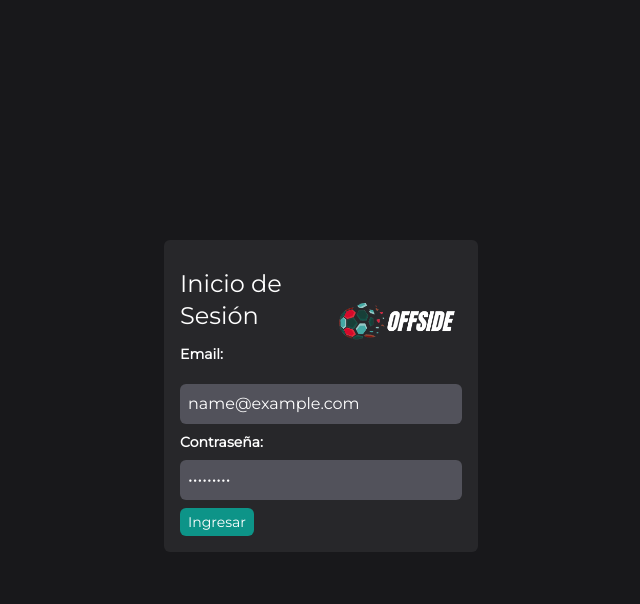
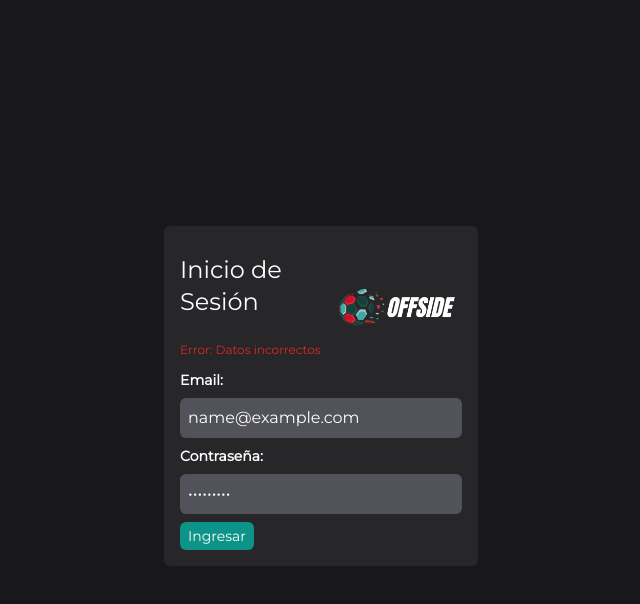
Before and after one commit to Nannajpg/IDS-admin-panel, a React (Create React App) app: page / in a window 1280 px wide. Both pictures are taken after typing "name@example.com", "Sample123" into the empty fields and a click on the button "Ingresar". Shown: the top 604 px of the page, without its empty margins (319-959 px from the left). Built offline with nearby package versions, Linux system fonts and the light colour scheme; no server answers.

Commit message:
estilizacion de error en login

```diff
--- a/src/cores/auth/Login.jsx
+++ b/src/cores/auth/Login.jsx
@@ -5,7 +5,7 @@ import useLoginForm from "./useLoginForm";
 
 function Login() {
 
-  const { handleChange, handleSubmit } = useLoginForm();
+  const { handleChange, handleSubmit, error } = useLoginForm();
 
   const { success } = useSelector(state => state.auth);
 
@@ -16,6 +16,9 @@ function Login() {
       <section className="bg-zinc-800 max-2-sm p-4 mb-2 rounded-md">
         <img src={logo} alt="" className="h-32 float-right" />
         <h1 className="py-3 text-2xl">Inicio de Sesión</h1>
+        {error && (
+          <p className="text-xs whitespace-nowrap text-red-600 my-3">{`${error}`}</p>
+        )}
         <form>
           <label htmlFor="email" className="block text-sm font-bold mb-2">
             Email:
--- a/src/cores/auth/useLoginForm.jsx
+++ b/src/cores/auth/useLoginForm.jsx
@@ -1,15 +1,18 @@
 
 import { useDispatch } from 'react-redux';
 import { useNavigate } from 'react-router-dom';
+import { useState } from 'react';
 import useForm from '../../components/useForm';
 import { login } from '../../features/auth/authSlice';
 import * as authServices from '../../services/auth.services';
 
 const useLoginForm = () => {
 
+  const [error, setError] = useState(null);
   const dispatch = useDispatch();
   const navigate = useNavigate();
   const { inputValues, handleChange } = useForm();
+
 
   const handleSubmit = async (e) => {
     e.preventDefault();
@@ -18,11 +21,11 @@ const useLoginForm = () => {
       dispatch(login(user));
       navigate("/dashboard");
     } catch(e) {
-      alert(e)
+      setError(e);
     }
   }
 
-  return { handleChange, handleSubmit };
+  return { handleChange, handleSubmit, error };
 }
 
 export default useLoginForm;
```
